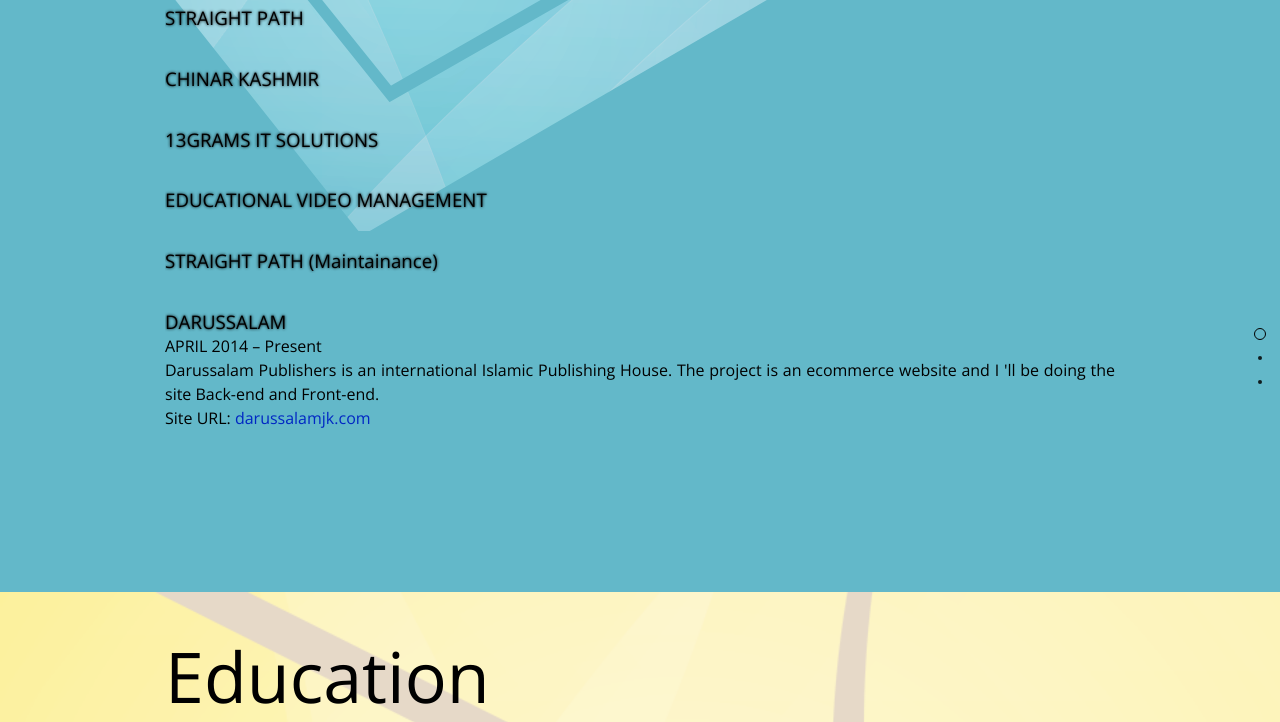
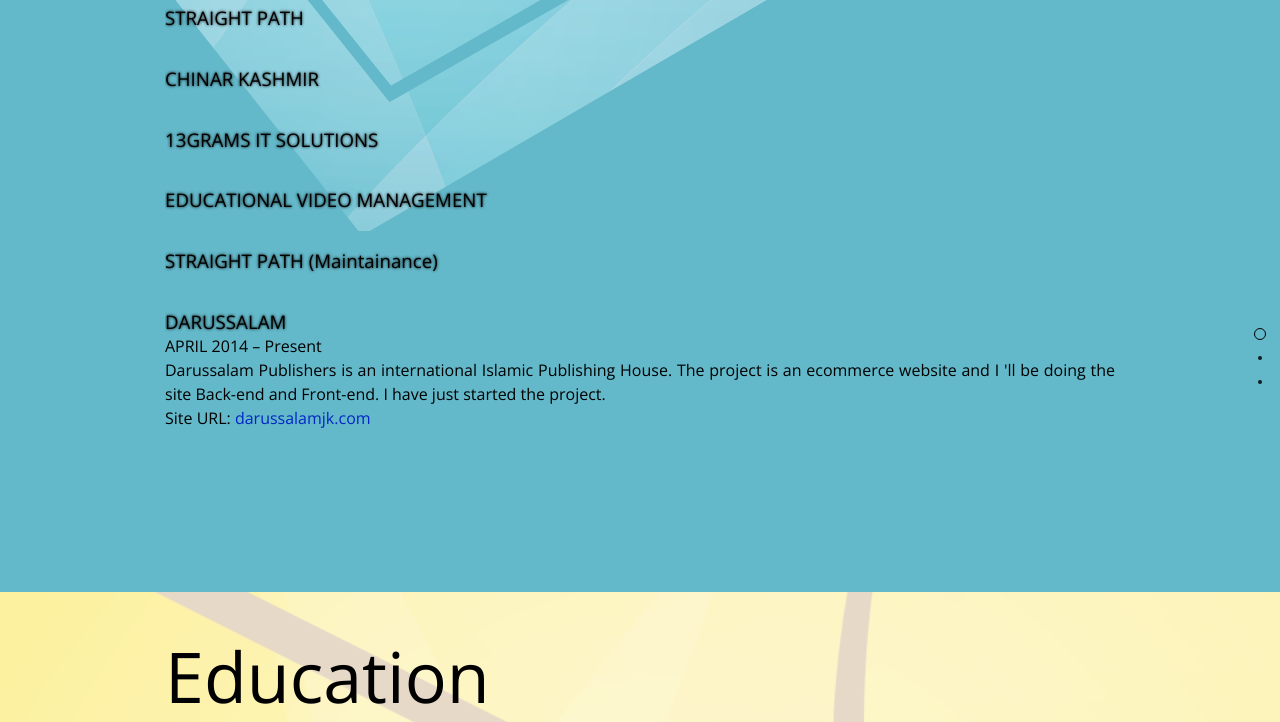
Before and after one commit to AlviMurtaza/cv, a plain HTML site: page index.html in a window 1280 px wide. Both pictures are taken after a click on the element "DARUSSALAM". Shown: the part 78-800 px from the top of the page. Drawn offline with nearby package versions, Linux system fonts and the light colour scheme.

Commit message:
update experience

```diff
--- a/index.html
+++ b/index.html
@@ -137,7 +137,7 @@
         <h3>DARUSSALAM</h3>
       <div class="expbody">
         APRIL 2014 – Present<br>
-        Darussalam Publishers is an international Islamic Publishing House. The project is an ecommerce website and I 'll be doing the site Back-end and Front-end.<br>
+        Darussalam Publishers is an international Islamic Publishing House. The project is an ecommerce website and I 'll be doing the site Back-end and Front-end. I have just started the project.<br>
         Site URL: <a href="http://darussalamjk.com" target="_blank">darussalamjk.com</a>
       </div>
 </div>
```
